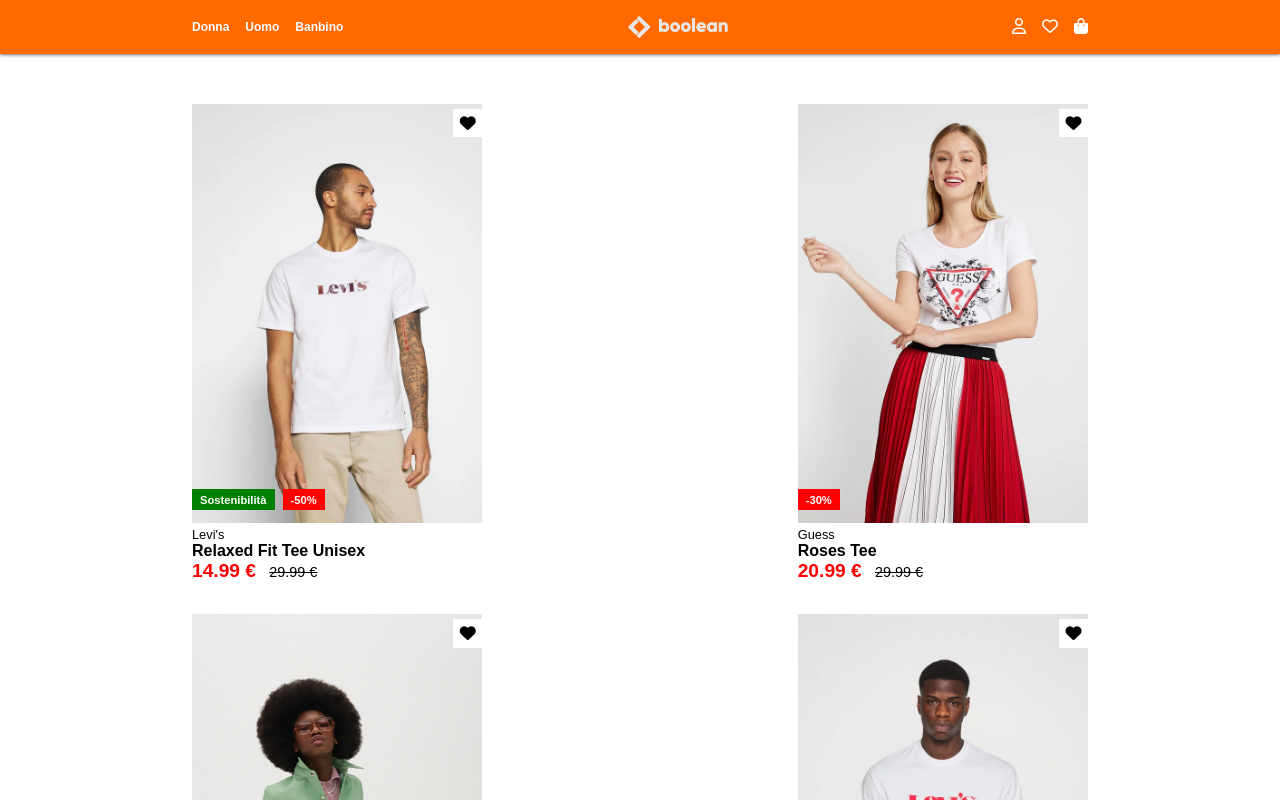
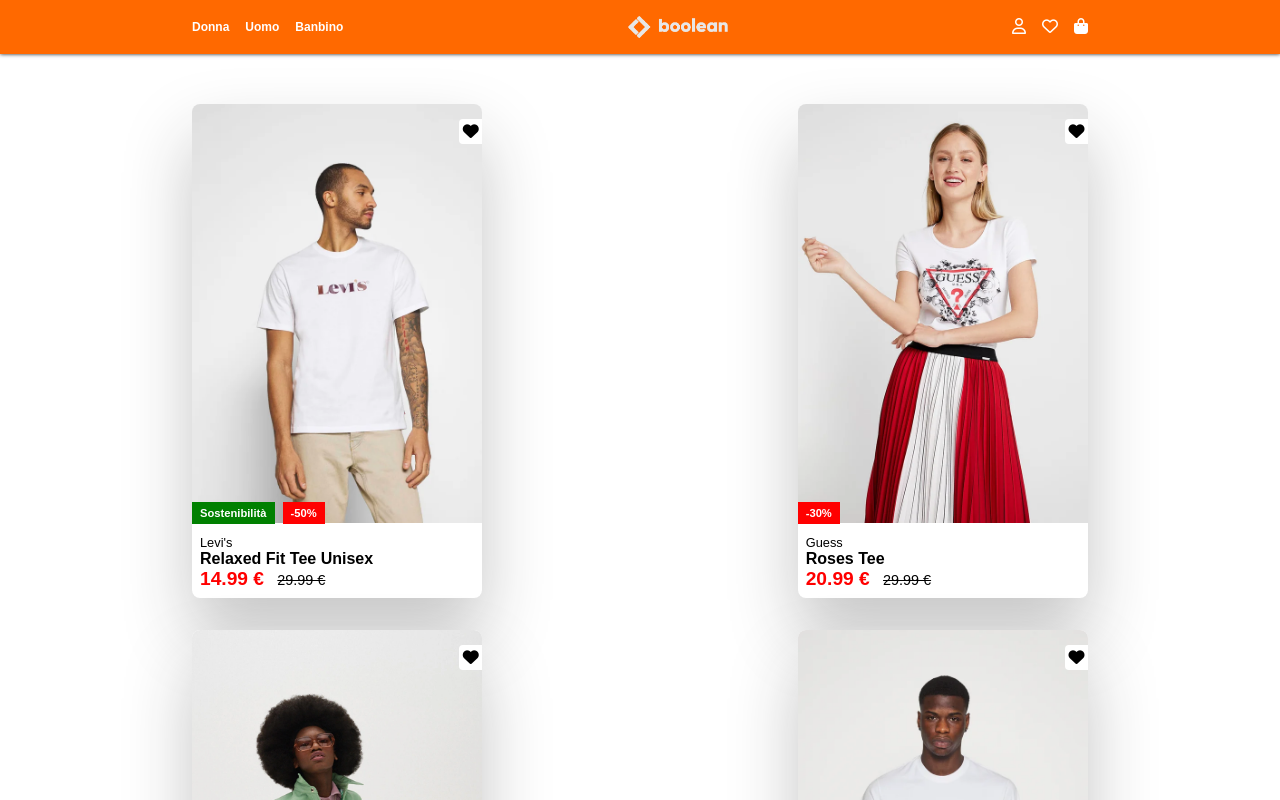
Before and after one commit to marinodilauro/vite-boolando, a Vue app: page / in a window 1280 px wide. Shown: the top 800 px of the page. Built offline with nearby package versions, Linux system fonts and the light colour scheme; data requests are answered from the project's data file.

Commit message:
Add style to the card

```diff
--- a/src/assets/scss/partials/_productCard.scss
+++ b/src/assets/scss/partials/_productCard.scss
@@ -8,12 +8,19 @@
   align-items: center;
   flex-wrap: wrap;
   position: relative;
-
+  border-radius: 8px;
+  backdrop-filter: blur(7px);
+  background-color: rgba(255, 255, 255, 1);
+  box-shadow: 0px 35px 68px 0px rgba(30, 30, 30, 0.255);
 
   /* Image */
   .image {
     position: relative;
     display: inline-block;
+
+    img {
+      border-radius: 8px 8px 0 0;
+    }
 
     &:hover .hover_image {
       display: inline;
@@ -43,11 +50,12 @@
   }
 
   .like {
-    width: 10%;
-    height: 6%;
+    width: 8%;
+    height: 5%;
     background-color: $booleando-lighter;
-    top: 1%;
-    right: 0;
+    top: 3%;
+    right: 0%;
+    border-radius: 4px 0 0 4px;
     display: flex;
     justify-content: center;
     align-items: center;
@@ -83,7 +91,7 @@
   .product_description {
     align-self: flex-start;
     list-style: none;
-
+    padding: 0.5rem;
 
     .product_brand {
       font-size: 0.8rem;
```
